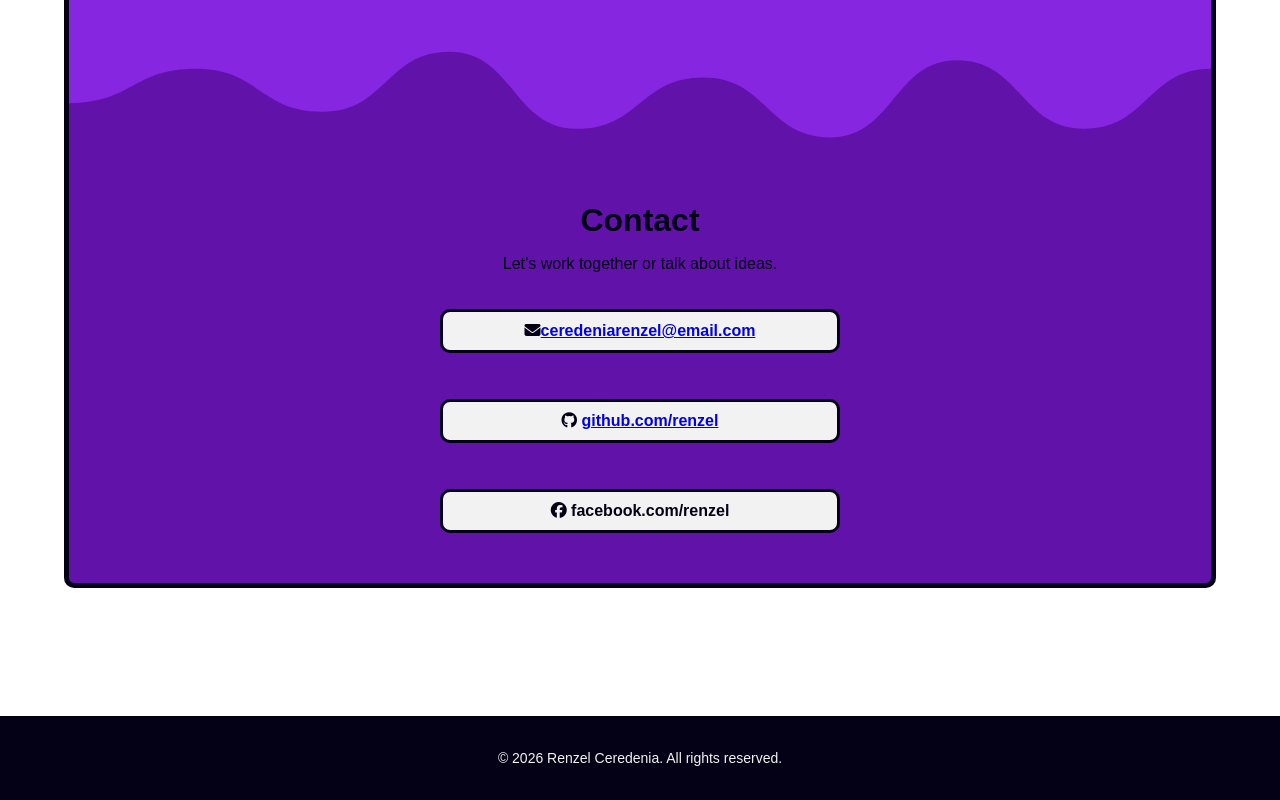
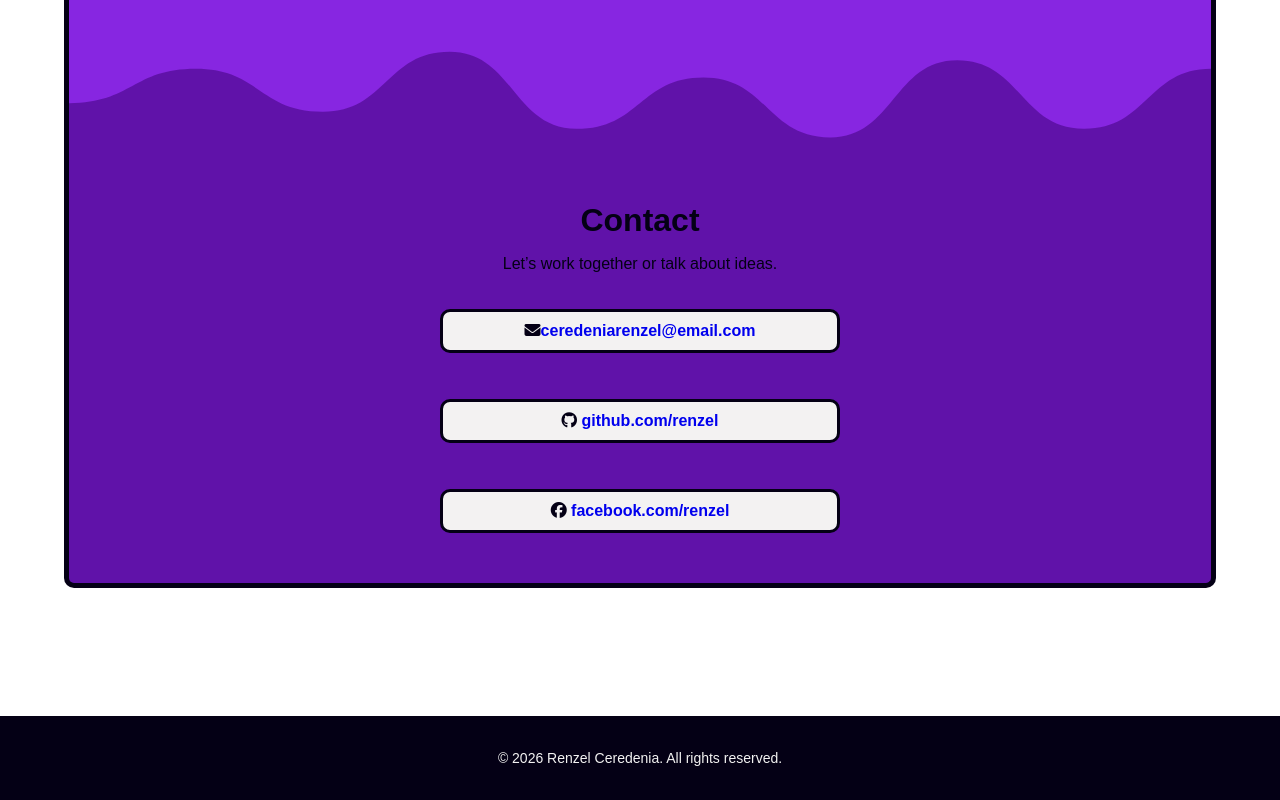
Before and after one commit to Renzel-Ceredenia/Portfolio, a plain HTML site: page index.html in a window 1280 px wide. Shown: the part 2330-3130 px from the top of the page. Drawn offline with Linux system fonts and the light colour scheme.

Commit message:
Update Portfolio website

```diff
--- a/index.html
+++ b/index.html
@@ -199,9 +199,9 @@
             <h2>Contact</h2>
             <p>Let’s work together or talk about ideas.</p>
             <div class="contact_info">
-                <p><i class="fa-solid fa-envelope"></i><a href="mailto:renzel@email.com">ceredeniarenzel@email.com</a></p>
-                <p><i class="fa-brands fa-github"></i> <a href="https://github.com/renzel" target="_blank">github.com/renzel</a></p>
-                <p><i class="fa-brands fa-facebook"></i> <a href="https://facebook.com/renzel.ceredenia.5" target="_blank"></a>facebook.com/renzel</a></p>
+                <p><i class="fa-solid fa-envelope"></i><a href="mailto:renzel@email.com" style="text-decoration:none">ceredeniarenzel@email.com</a></p>
+                <p><i class="fa-brands fa-github"></i> <a href="https://github.com/renzel" target="_blank" style="text-decoration:none">github.com/renzel</a></p>
+                <p><i class="fa-brands fa-facebook"></i> <a href="https://facebook.com/renzel.ceredenia.5" target="_blank"style="text-decoration:none">facebook.com/renzel</a></p>
             </div>
         </section>
         <footer class="footer">
```
